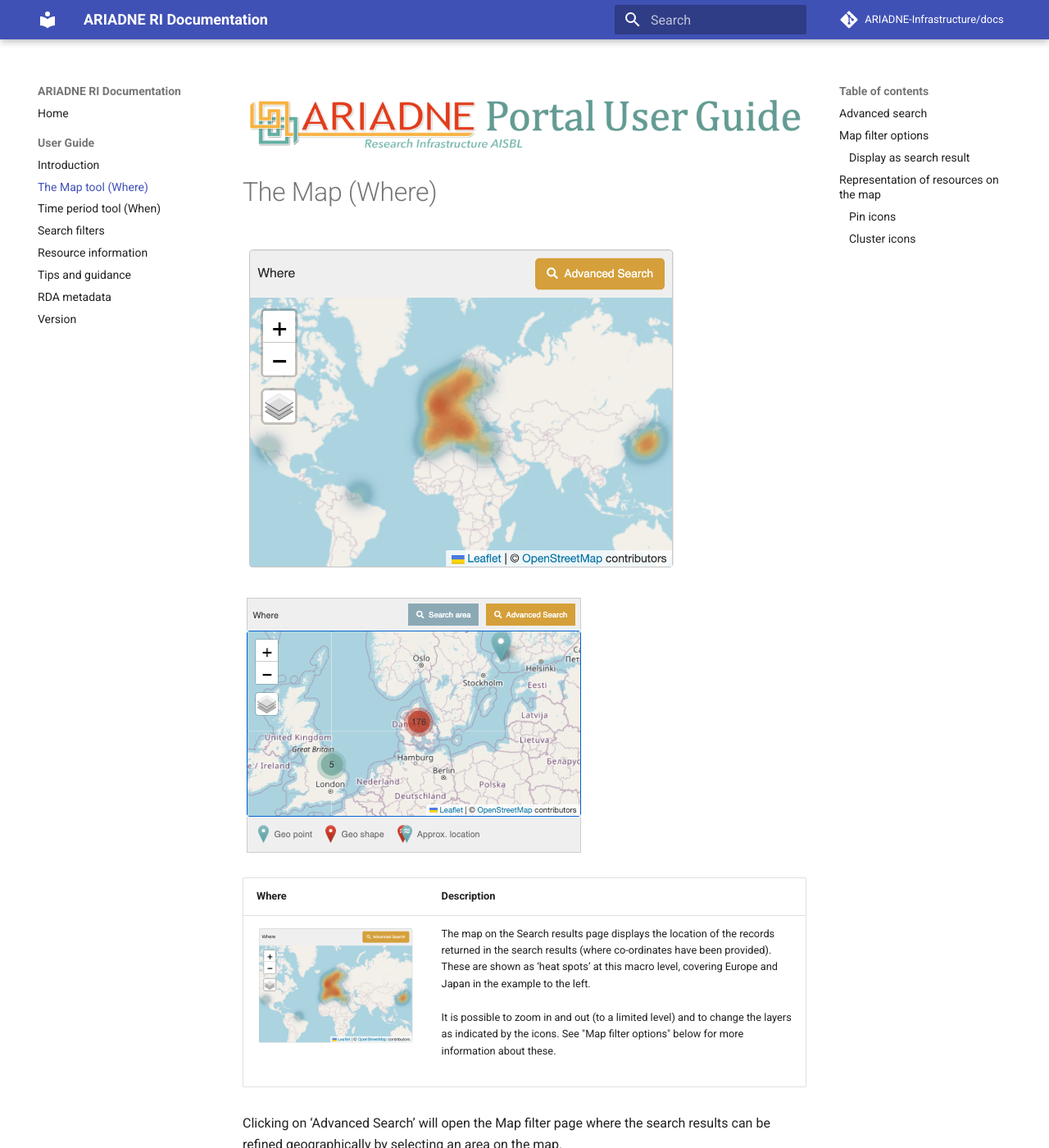
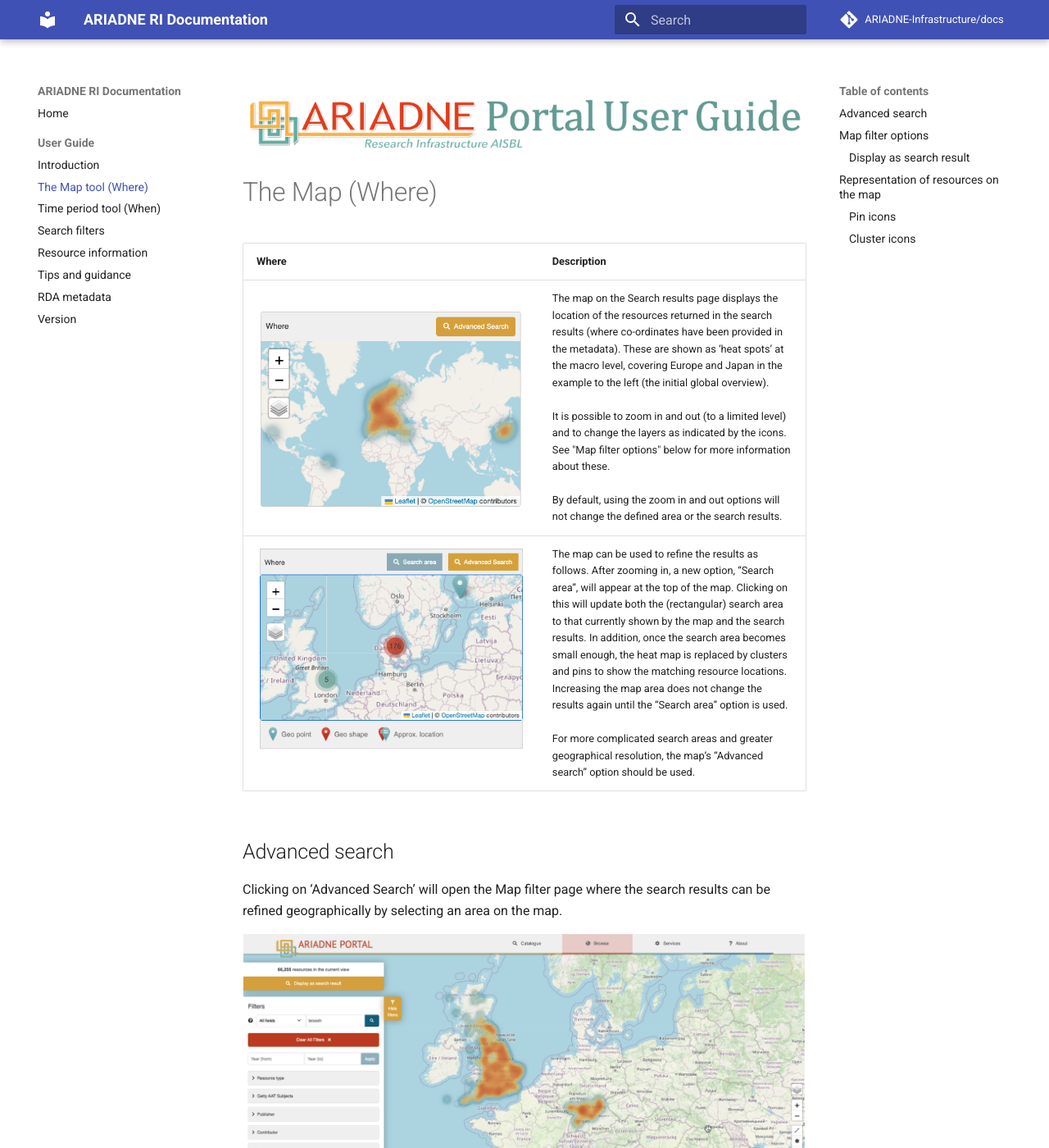
Before and after one commit to uoy-ads/hsds-data-catalogue-docs, an MkDocs documentation site: the page built from docs/Portal_User_Guide/Section-2_Map_Where.md, in a window 1280 px wide and 1400 px high. Shown: the whole window at 82% size. Built offline with MkDocs 1.6.1 and Material for MkDocs 9.7.7, drawn with Linux system fonts in a browser that asks for light colours; comment, search, counter and statistics services are not loaded.

Commit message:
Update Section-2_Map_Where.md

```diff
--- a/docs/Portal_User_Guide/Section-2_Map_Where.md
+++ b/docs/Portal_User_Guide/Section-2_Map_Where.md
@@ -5,17 +5,14 @@
 
 # The Map (Where)
 
-![Map of search results displayed as heat spots](../assets/04-Map.png)
-
-![Map of search results displayed as heat spots](../assets/55-Map_search_area.png)
-
 | Where | Description |
 | ----------- | ----------- |
-| ![Map of search results displayed as heat spots](../assets/04-Map.png) | The map on the Search results page displays the location of the records returned in the search results (where co-ordinates have been provided). These are shown as ‘heat spots’ at this macro level, covering Europe and Japan in the example to the left. <Br><Br>It is possible to zoom in and out (to a limited level) and to change the layers as indicated by the icons. See "Map filter options" below for more information about these.<Br><Br> |
+| &nbsp;&nbsp;&nbsp;&nbsp;&nbsp;&nbsp;&nbsp;&nbsp;&nbsp;&nbsp;&nbsp;&nbsp;&nbsp;&nbsp;&nbsp;&nbsp;&nbsp;&nbsp;&nbsp;&nbsp;&nbsp;&nbsp;&nbsp;&nbsp;&nbsp;&nbsp;&nbsp;&nbsp;&nbsp;&nbsp;&nbsp;&nbsp;&nbsp;&nbsp;&nbsp;&nbsp;&nbsp;&nbsp;&nbsp;&nbsp;&nbsp;&nbsp;&nbsp;&nbsp;&nbsp;&nbsp;&nbsp;&nbsp;&nbsp;&nbsp;&nbsp;&nbsp;&nbsp;&nbsp;&nbsp;&nbsp;&nbsp;&nbsp;&nbsp;&nbsp;&nbsp;&nbsp;&nbsp;&nbsp;&nbsp;&nbsp;&nbsp;&nbsp;&nbsp;&nbsp;&nbsp;&nbsp;&nbsp;&nbsp;&nbsp;&nbsp;&nbsp;&nbsp;&nbsp;&nbsp;&nbsp;&nbsp;&nbsp;&nbsp;&nbsp;&nbsp;&nbsp;&nbsp;&nbsp;&nbsp;![Map of search results displayed as heat spots](../assets/04-Map.png) | The map on the Search results page displays the location of the resources returned in the search results (where co-ordinates have been provided in the metadata). These are shown as ‘heat spots’ at the macro level, covering Europe and Japan in the example to the left (the initial global overview). <Br><Br>It is possible to zoom in and out (to a limited level) and to change the layers as indicated by the icons. See "Map filter options" below for more information about these.<Br><Br>By default, using the zoom in and out options will not change the defined area or the search results. |
+| ![Map of search results with Search area option](../assets/55-Map_search_area.png) | The map can be used to refine the results as follows. After zooming in, a new option, “Search area”, will appear at the top of the map. Clicking on this will update both the (rectangular) search area to that currently shown by the map and the search results. In addition, once the search area becomes small enough, the heat map is replaced by clusters and pins to show the matching resource locations. Increasing the map area does not change the results again until the “Search area” option is used. <Br><Br>For more complicated search areas and greater geographical resolution, the map’s “Advanced search” option should be used. |
+
+## Advanced search
 
 Clicking on ‘Advanced Search’ will open the Map filter page where the search results can be refined geographically by selecting an area on the map.
-
-## Advanced search
 
 ![Map with display options](../assets/05-Full-map-with-filters.png)
 <p align=center><i>Map filter page with full set of filters (left) geographical tools (right)</i></p>
```
